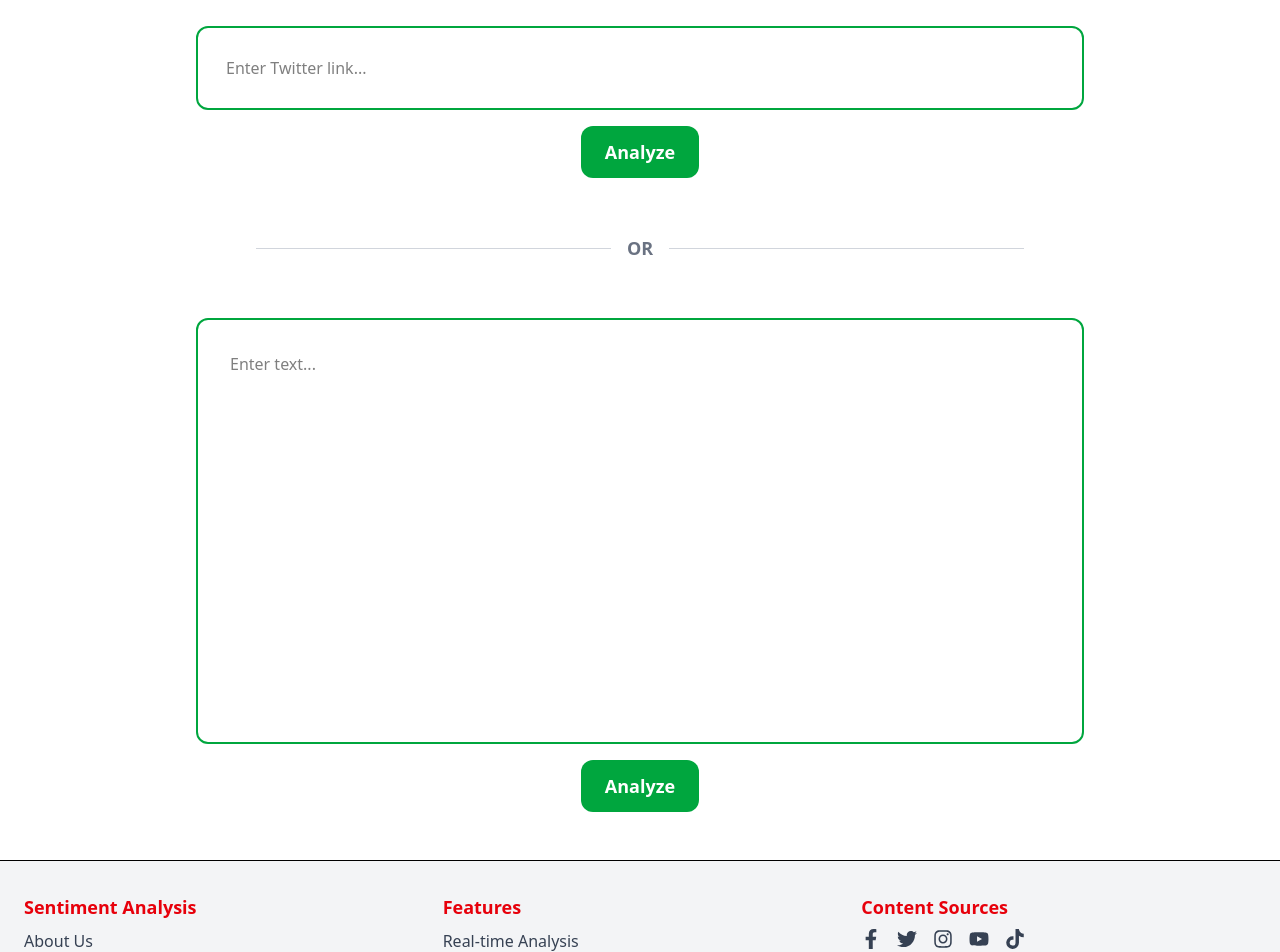
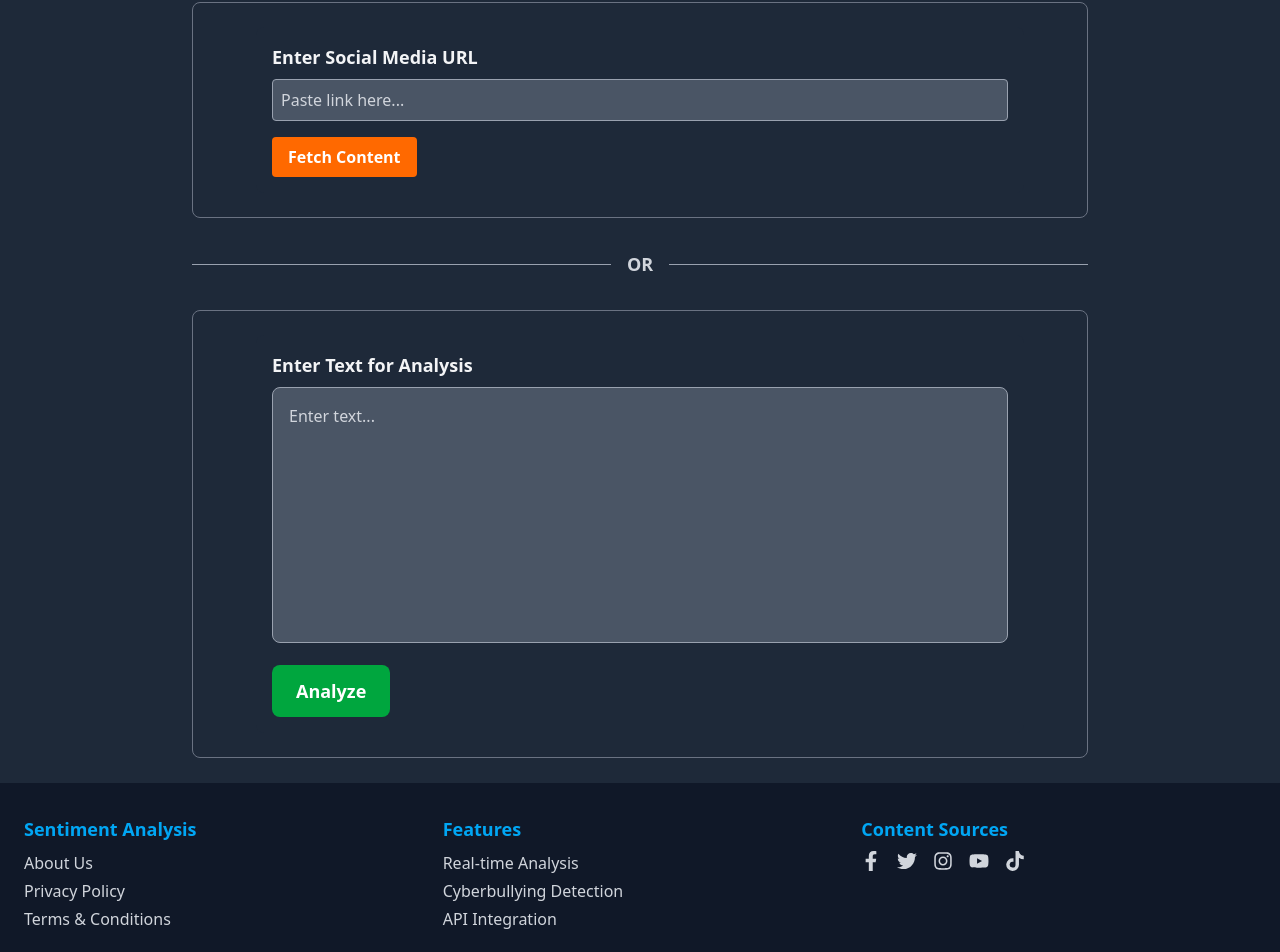
Before and after one commit to tejasalur003/Sentiment-Analysis-Cyber-Bullying-Detection, a React (Vite) app in the folder frontend/: page / in a window 1280 px wide. Shown: the part 94-1046 px from the top of the page. Built offline with nearby package versions, Linux system fonts and the light colour scheme.

Commit message:
Added reddit scraping

```diff
--- a/frontend/src/components/Dropdown.tsx
+++ b/frontend/src/components/Dropdown.tsx
@@ -8,15 +8,15 @@ interface DropdownProps {
 const Dropdown: React.FC<DropdownProps> = ({ title, items }) => {
   return (
     <div className="relative group">
-      <button className="text-gray-700 hover:text-red-600 font-medium">
+      <button className="text-gray-200 font-semibold hover:text-sky-400 transition duration-300">
         {title} ▼
       </button>
-      <div className="absolute hidden group-hover:block bg-white border rounded shadow-md mt-2">
+      <div className="absolute hidden group-hover:block bg-gray-900 border border-gray-800 rounded-md shadow-lg mt-2">
         {items.map((item, index) => (
           <a
             key={index}
             href="#"
-            className="block px-4 py-2 text-gray-700 hover:bg-gray-100"
+            className="block px-4 py-2 text-gray-200 hover:bg-sky-600 transition duration-300"
           >
             {item}
           </a>
--- a/frontend/src/components/Footer.tsx
+++ b/frontend/src/components/Footer.tsx
@@ -3,44 +3,43 @@ import { FaFacebookF, FaTwitter, FaInstagram, FaYoutube, FaTiktok } from "react-
 
 const Footer = () => {
   return (
-    <footer className="w-full bg-gray-100 py-8 border-t relative">
-
-      <div className="max-w-7xl  mx-auto px-6 grid grid-cols-1 md:grid-cols-3 gap-6 text-gray-700">
+    <footer className="w-full bg-gray-900 py-8 border-t border-gray-800">
+      <div className="max-w-7xl mx-auto px-6 grid grid-cols-1 md:grid-cols-3 gap-6 text-gray-300">
 
         {/* Column 1: General Info */}
         <div>
-          <h2 className="text-lg font-semibold text-red-600">Sentiment Analysis</h2>
+          <h2 className="text-lg font-semibold text-sky-500">Sentiment Analysis</h2>
           <ul className="mt-2 space-y-1">
-            <li>About Us</li>
-            <li>Privacy Policy</li>
-            <li>Terms & Conditions</li>
+            <li className="hover:text-sky-400 cursor-pointer">About Us</li>
+            <li className="hover:text-sky-400 cursor-pointer">Privacy Policy</li>
+            <li className="hover:text-sky-400 cursor-pointer">Terms & Conditions</li>
           </ul>
         </div>
 
         {/* Column 2: Features */}
         <div>
-          <h2 className="text-lg font-semibold text-red-600">Features</h2>
+          <h2 className="text-lg font-semibold text-sky-500">Features</h2>
           <ul className="mt-2 space-y-1">
-            <li>Real-time Analysis</li>
-            <li>Cyberbullying Detection</li>
-            <li>API Integration</li>
+            <li className="hover:text-sky-400 cursor-pointer">Real-time Analysis</li>
+            <li className="hover:text-sky-400 cursor-pointer">Cyberbullying Detection</li>
+            <li className="hover:text-sky-400 cursor-pointer">API Integration</li>
           </ul>
         </div>
 
         {/* Column 3: Social Media */}
         <div>
-          <h2 className="text-lg font-semibold text-red-600">Content Sources</h2>
+          <h2 className="text-lg font-semibold text-sky-500">Content Sources</h2>
           <div className="flex space-x-4 mt-2">
-            <FaFacebookF className="text-xl cursor-pointer hover:text-blue-600" />
-            <FaTwitter className="text-xl cursor-pointer hover:text-blue-400" />
-            <FaInstagram className="text-xl cursor-pointer hover:text-pink-500" />
-            <FaYoutube className="text-xl cursor-pointer hover:text-red-500" />
-            <FaTiktok className="text-xl cursor-pointer hover:text-black" />
+            <FaFacebookF className="text-xl cursor-pointer hover:text-sky-400 transition duration-300" />
+            <FaTwitter className="text-xl cursor-pointer hover:text-sky-400 transition duration-300" />
+            <FaInstagram className="text-xl cursor-pointer hover:text-sky-400 transition duration-300" />
+            <FaYoutube className="text-xl cursor-pointer hover:text-sky-400 transition duration-300" />
+            <FaTiktok className="text-xl cursor-pointer hover:text-sky-400 transition duration-300" />
           </div>
         </div>
+      </div>
 
-      </div>
-      <div className="text-center text-sm text-gray-600 mt-6">
+      <div className="text-center text-sm text-gray-500 mt-6">
         © {new Date().getFullYear()} Sentiment Analysis. All rights reserved.
       </div>
     </footer>
--- a/frontend/src/components/Hero/Hero.tsx
+++ b/frontend/src/components/Hero/Hero.tsx
@@ -3,16 +3,16 @@ import LinkSection from "./LinkSection";
 import TextSection from "./TextSection";
 
 const Hero: React.FC = () => {
-  const [results, setResults] = useState<{ link?: string; text?: string }>({});
-  const [loadingType, setLoadingType] = useState<string | null>(null);
+  const [results, setResults] = useState<{ sentiment?: string }>({});
+  const [isLoading, setIsLoading] = useState<boolean>(false);
 
-  const analyzeSentiment = async (input: string, type: "link" | "text") => {
+  const analyzeSentiment = async (input: string) => {
     if (!input.trim()) {
-      alert(`Please enter a valid ${type}!`);
+      alert("Please enter valid text or extract from a link!");
       return;
     }
 
-    setLoadingType(type);
+    setIsLoading(true);
     try {
       const response = await fetch("http://127.0.0.1:5000/predict", {
         method: "POST",
@@ -24,47 +24,41 @@ const Hero: React.FC = () => {
       if (data.error) {
         alert(data.error);
       } else {
-        setResults((prev) => ({
-          ...prev,
-          [type]: `Sentiment: ${data.sentiment} (Score: ${data.score.toFixed(4)})`,
-        }));
+        setResults({
+          sentiment: `Sentiment: ${data.sentiment} (Score: ${data.score.toFixed(4)})`,
+        });
       }
     } catch (error) {
       console.error("Error:", error);
       alert("Failed to connect to backend.");
     }
-    setLoadingType(null);
+    setIsLoading(false);
   };
 
   return (
-    <div className="w-full flex flex-col items-center gap-8 p-6 min-h-screen pt-24">
-      {/* Link Input Section */}
-      <LinkSection
-        onAnalyze={(input) => analyzeSentiment(input, "link")}
-        isLoading={loadingType === "link"}
-      />
-      {results.link && (
-        <p className="mt-4 text-lg font-medium text-gray-700 border border-gray-300 px-4 py-2 rounded-md">
-          {results.link}
-        </p>
-      )}
+    <div className="w-full flex flex-col items-center gap-8 p-6 min-h-screen pt-24 bg-gray-800 text-gray-100">
+      {/* Link Input Section - Wider with Border */}
+      <div className="w-[80%] max-w-4xl border border-gray-500 rounded-lg p-6">
+        <LinkSection />
+      </div>
 
       {/* Divider with "OR" */}
-      <div className="relative flex items-center w-full max-w-3xl">
-        <div className="flex-grow border-t border-gray-300"></div>
-        <span className="px-4 bg-white text-gray-500 text-lg font-semibold">OR</span>
-        <div className="flex-grow border-t border-gray-300"></div>
+      <div className="relative flex items-center w-[80%] max-w-4xl">
+        <div className="flex-grow border-t border-gray-400"></div>
+        <span className="px-4 bg-gray-800 text-gray-300 text-lg font-semibold">OR</span>
+        <div className="flex-grow border-t border-gray-400"></div>
       </div>
 
-      {/* Text Input Section */}
-      <TextSection
-        onAnalyze={(input) => analyzeSentiment(input, "text")}
-        isLoading={loadingType === "text"}
-      />
-      {results.text && (
-        <p className="mt-4 text-lg font-medium text-gray-700 border border-gray-300 px-4 py-2 rounded-md">
-          {results.text}
-        </p>
+      {/* Text Input Section - Wider with Border */}
+      <div className="w-[80%] max-w-4xl border border-gray-500 rounded-lg p-6">
+        <TextSection onAnalyze={analyzeSentiment} isLoading={isLoading} />
+      </div>
+
+      {/* Sentiment Analysis Result Display */}
+      {results.sentiment && (
+        <div className="mt-4 p-4 bg-gray-700 text-gray-100 rounded-lg max-w-4xl w-[80%] text-center">
+          <p className="text-lg font-semibold">{results.sentiment}</p>
+        </div>
       )}
     </div>
   );
--- a/frontend/src/components/Hero/LinkSection.tsx
+++ b/frontend/src/components/Hero/LinkSection.tsx
@@ -1,124 +1,76 @@
-// OFFICAL API TWIITER IMPLEMENTATION
-
-// import React, { useState } from "react";
-
-// const LinkSection: React.FC = () => {
-//   const [link, setLink] = useState("");
-//   const [extractedText, setExtractedText] = useState("");
-//   const [isLoading, setIsLoading] = useState(false);
-
-//   const analyzeLink = async () => {
-//     if (!link) return;
-
-//     setIsLoading(true);
-//     setExtractedText(""); // Clear previous results
-
-//     try {
-//       const response = await fetch("http://localhost:5000/scrape", {
-//         method: "POST",
-//         headers: { "Content-Type": "application/json" },
-//         body: JSON.stringify({ url: link }),
-//       });
-
-//       const data = await response.json();
-//       setExtractedText(data.text || "No text extracted.");
-//     } catch (error) {
-//       setExtractedText("Error fetching text.");
-//     }
-
-//     setIsLoading(false);
-//   };
-
-//   return (
-//     <div className="w-full flex flex-col items-center gap-4 p-6">
-//       <div className="w-full md:w-3/4 border-2 border-green-600 rounded-xl p-4">
-//         <input
-//           type="text"
-//           className="w-full p-3 border-none rounded-lg outline-none focus:ring-2 focus:ring-green-500"
-//           placeholder="Enter link..."
-//           value={link}
-//           onChange={(e) => setLink(e.target.value)}
-//         />
-//       </div>
-
-//       <button
-//         className="px-6 py-3 w-auto bg-green-600 text-white font-semibold text-lg rounded-xl hover:bg-green-700 transition-all"
-//         onClick={analyzeLink}
-//         disabled={isLoading}
-//       >
-//         {isLoading ? "Analyzing..." : "Analyze"}
-//       </button>
-
-//       {extractedText && (
-//         <div className="w-full md:w-3/4 bg-gray-100 p-4 rounded-xl mt-4">
-//           <h3 className="font-semibold text-lg">Extracted Text:</h3>
-//           <p className="mt-2">{extractedText}</p>
-//         </div>
-//       )}
-//     </div>
-//   );
-// };
-
-// export default LinkSection;
-
-
-
 import React, { useState } from "react";
 
 const LinkSection: React.FC = () => {
-  const [link, setLink] = useState("");
-  const [extractedText, setExtractedText] = useState("");
-  const [isLoading, setIsLoading] = useState(false);
+  const [url, setUrl] = useState<string>("");
+  const [content, setContent] = useState<string>("");
+  const [platform, setPlatform] = useState<string | null>(null);
+  const [loading, setLoading] = useState<boolean>(false);
+  const [error, setError] = useState<string | null>(null);
 
-  const handleAnalyze = async () => {
-    if (!link.trim()) return;
-    setIsLoading(true);
-    setExtractedText("");
+  const detectPlatform = (url: string): string | null => {
+    if (url.includes("twitter.com") || url.includes("x.com")) return "Twitter";
+    if (url.includes("reddit.com")) return "Reddit";
+    return null;
+  };
+
+  const handleScrape = async () => {
+    if (!url.trim()) {
+      setError("Please enter a valid URL!");
+      return;
+    }
+
+    setError(null);
+    setContent("");
+    setPlatform(detectPlatform(url));
+    setLoading(true);
 
     try {
       const response = await fetch("http://localhost:5000/scrape", {
         method: "POST",
-        headers: { "Content-Type": "application/json" },
-        body: JSON.stringify({ url: link }),
+        headers: {
+          "Content-Type": "application/json",
+        },
+        body: JSON.stringify({ url }),
       });
 
+      if (!response.ok) {
+        throw new Error(`Error: ${response.status} ${response.statusText}`);
+      }
+
       const data = await response.json();
-      if (data.extracted_text) {
-        setExtractedText(data.extracted_text);
-      } else {
-        setExtractedText("Error: Unable to extract text.");
-      }
+      setContent(data.content || "No content extracted.");
     } catch (error) {
-      setExtractedText("Error fetching data.");
+      setError("Failed to fetch content. Please try again.");
     } finally {
-      setIsLoading(false);
+      setLoading(false);
     }
   };
 
   return (
-    <div className="w-full flex flex-col items-center gap-4 p-6">
-      <div className="w-full md:w-3/4 border-2 border-green-600 rounded-xl p-4">
-        <input
-          type="text"
-          className="w-full p-3 border-none rounded-lg outline-none focus:ring-2 focus:ring-green-500"
-          placeholder="Enter Twitter link..."
-          value={link}
-          onChange={(e) => setLink(e.target.value)}
-        />
-      </div>
-
+    <div className="p-4 bg-gray-800 text-gray-100 rounded-lg max-w-3xl w-full mx-auto">
+      <h2 className="text-lg font-bold mb-2">Enter Social Media URL</h2>
+      <input
+        type="text"
+        value={url}
+        onChange={(e) => setUrl(e.target.value)}
+        placeholder="Paste link here..."
+        className="p-2 text-gray-100 bg-gray-600 rounded w-full border border-gray-400 placeholder-gray-300"
+      />
       <button
-        className="px-6 py-3 w-auto bg-green-600 text-white font-semibold text-lg rounded-xl hover:bg-green-700 transition-all"
-        onClick={handleAnalyze}
-        disabled={isLoading}
+        onClick={handleScrape}
+        className="mt-4 px-4 py-2 bg-orange-500 hover:bg-orange-400 text-white font-semibold rounded transition duration-200"
+        disabled={loading}
       >
-        {isLoading ? "Analyzing..." : "Analyze"}
+        {loading ? "Scraping..." : "Fetch Content"}
       </button>
 
-      {extractedText && (
-        <div className="w-full md:w-3/4 p-4 mt-4 border-2 border-green-500 rounded-xl bg-gray-100">
-          <h2 className="text-lg font-bold">Extracted Text:</h2>
-          <p className="mt-2">{extractedText}</p>
+      {error && <p className="mt-2 text-red-400">{error}</p>}
+
+      {content && (
+        <div className="mt-4 p-4 bg-gray-700 rounded">
+          {platform && <h3 className="text-lg font-semibold mb-2">Platform: {platform}</h3>}
+          <h3 className="text-lg font-semibold">Extracted Content:</h3>
+          <p className="mt-2 whitespace-pre-wrap">{content}</p>
         </div>
       )}
     </div>
--- a/frontend/src/components/Hero/TextSection.tsx
+++ b/frontend/src/components/Hero/TextSection.tsx
@@ -9,18 +9,16 @@ const TextSection: React.FC<TextSectionProps> = ({ onAnalyze, isLoading }) => {
   const [text, setText] = useState("");
 
   return (
-    <div className="w-full flex flex-col items-center gap-4 p-6">
-      <div className="w-full md:w-3/4 border-2 border-green-600 rounded-xl p-4">
-        <textarea
-          className="w-full h-72 md:h-96 p-4 border-none rounded-lg outline-none focus:ring-2 focus:ring-green-500 resize-none"
-          placeholder="Enter text..."
-          value={text}
-          onChange={(e) => setText(e.target.value)}
-        />
-      </div>
-
+    <div className="p-4 bg-gray-800 text-gray-100 rounded-lg max-w-3xl w-full mx-auto">
+      <h2 className="text-lg font-bold mb-2">Enter Text for Analysis</h2>
+      <textarea
+        className="w-full h-48 md:h-64 p-4 bg-gray-600 text-gray-100 border border-gray-400 rounded-lg outline-none focus:ring-2 focus:ring-green-400 resize-none placeholder-gray-300"
+        placeholder="Enter text..."
+        value={text}
+        onChange={(e) => setText(e.target.value)}
+      />
       <button
-        className="px-6 py-3 w-auto bg-green-600 text-white font-semibold text-lg rounded-xl hover:bg-green-700 transition-all"
+        className="mt-4 px-6 py-3 w-auto bg-green-600 text-white font-semibold text-lg rounded-lg hover:bg-green-500 transition duration-200"
         onClick={() => onAnalyze(text)}
         disabled={isLoading}
       >
--- a/frontend/src/components/NavItem.tsx
+++ b/frontend/src/components/NavItem.tsx
@@ -5,7 +5,10 @@ interface NavItemProps {
 }
 
 const NavItem: React.FC<NavItemProps> = ({ title }) => (
-  <a href="#" className="text-gray-700 hover:text-red-600 font-medium">
+  <a
+    href="#"
+    className="text-gray-300 hover:text-sky-400 font-medium transition duration-300"
+  >
     {title}
   </a>
 );
--- a/frontend/src/components/Navbar.tsx
+++ b/frontend/src/components/Navbar.tsx
@@ -4,9 +4,9 @@ import Dropdown from "./Dropdown";
 
 const Navbar = () => {
   return (
-    <nav className="fixed top-0 left-0 w-full flex items-center justify-between px-6 py-4 border-b shadow-md bg-white z-50">
+    <nav className="fixed top-0 left-0 w-full flex items-center justify-between px-6 py-4 border-b border-sky-500 shadow-md bg-gray-900 z-50">
       {/* Logo */}
-      <div className="text-xl font-bold text-red-600">Sentiment Analysis</div>
+      <div className="text-xl font-bold text-sky-500">Sentiment Analysis</div>
 
       {/* Navigation Links */}
       <div className="flex space-x-6">
```
Also changed, not shown: 2 other files (tests, documents, lock files or other folders).
